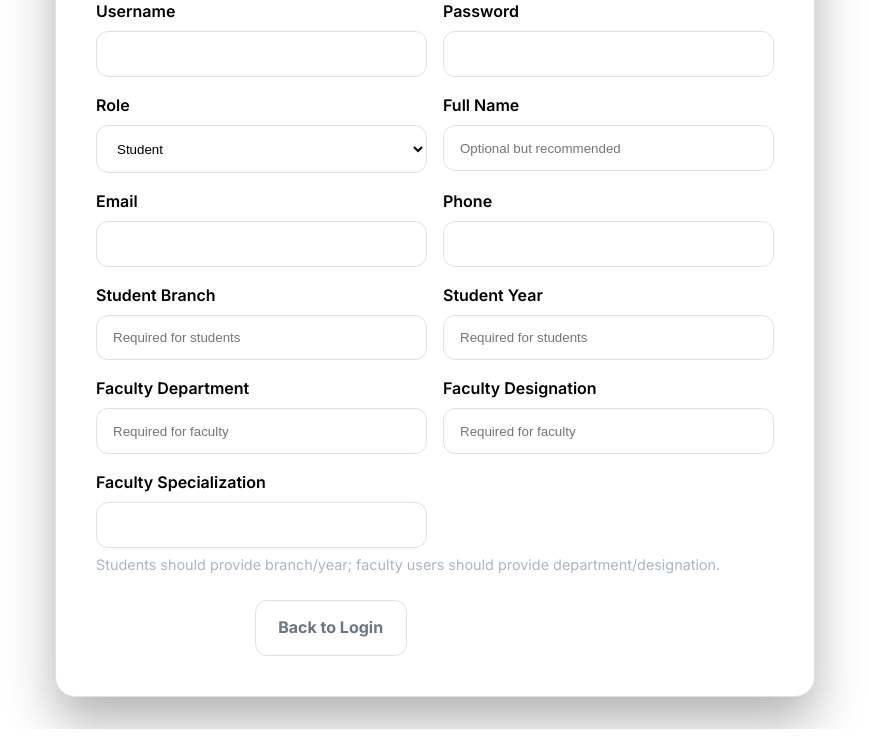
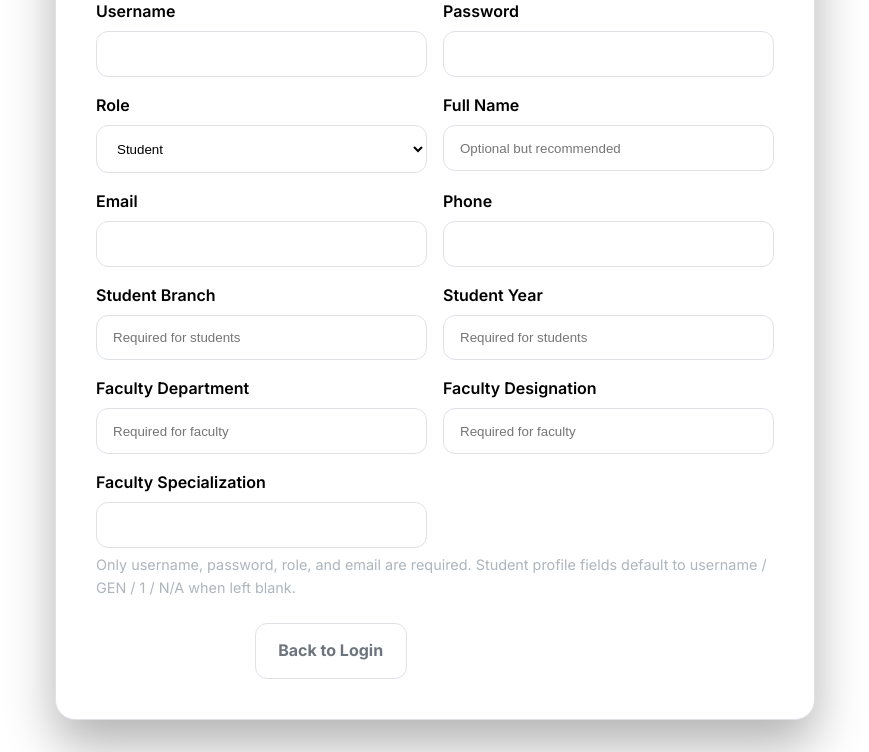
Before and after one commit to maha25-08/SPEAK2DB-MULTI, a Flask app: page /register in a window 1280 px wide. Shown: the part 208-960 px from the top of the page, without its empty margins (205-1074 px from the left). Before the commit the page ends 937 px from the top, so only its background shows below. Run offline with Flask 3, Linux system fonts and the light colour scheme.

Commit message:
fix: complete secure registration flow
Co-authored-by: maha25-08 <184359424+maha25-08@users.noreply.github.com>
Agent-Logs-Url: https://github.com/maha25-08/SPEAK2DB-MULTI/sessions/2cdbbe60-bb1d-45b2-b0b2-fa588578bc79

```diff
--- a/routes/auth_routes.py
+++ b/routes/auth_routes.py
@@ -1,11 +1,27 @@
 """Authentication route registration for SPEAK2DB."""
 import logging
+import secrets
 import sqlite3
 
 from flask import flash, redirect, render_template, request, session, url_for
+from werkzeug.security import check_password_hash, generate_password_hash
 
 logger = logging.getLogger(__name__)
 REGISTRATION_ROLES = ('Student', 'Faculty', 'Librarian')
+
+
+def _password_matches(stored_password, provided_password):
+    """Support hashed new passwords and legacy plain-text passwords."""
+    if (
+        isinstance(stored_password, str)
+        and isinstance(provided_password, str)
+        and secrets.compare_digest(stored_password, provided_password)
+    ):
+        return True
+    try:
+        return check_password_hash(stored_password, provided_password)
+    except (ValueError, TypeError):
+        return False
 
 
 def register_auth_routes(
@@ -42,7 +58,7 @@ def register_auth_routes(
                 (username, username),
             ).fetchone()
 
-            if user_row and user_row['password'] == password:
+            if user_row and _password_matches(user_row['password'], password):
                 normalized_role = normalize_role(user_row['role'])
                 session['user_id'] = user_row['username']
                 session['role'] = normalized_role
@@ -95,6 +111,10 @@ def register_auth_routes(
         password = request.form.get('password', '')
         role = request.form.get('role', '').strip()
         email = request.form.get('email', '').strip()
+        name = request.form.get('name', '').strip() or username
+        branch = request.form.get('branch', '').strip() or 'GEN'
+        year = request.form.get('year', '').strip() or '1'
+        phone = request.form.get('phone', '').strip() or 'N/A'
 
         if not username or not password or not role or not email:
             flash('Please fill in username, password, role, and email.', 'error')
@@ -106,9 +126,20 @@ def register_auth_routes(
 
         conn = get_db_connection(main_db_getter())
         try:
+            existing_user = conn.execute(
+                'SELECT username, email FROM Users WHERE username = ? OR lower(email) = lower(?)',
+                (username, email),
+            ).fetchone()
+            if existing_user:
+                if existing_user['username'] == username:
+                    flash('Username already exists.', 'error')
+                else:
+                    flash('Email already exists.', 'error')
+                return render_template('register.html')
+
             conn.execute(
                 'INSERT INTO Users (username, password, role, email) VALUES (?, ?, ?, ?)',
-                (username, password, role, email),
+                (username, generate_password_hash(password), role, email),
             )
             if role == 'Student':
                 conn.execute(
@@ -118,21 +149,18 @@ def register_auth_routes(
                     ''',
                     (
                         username,
-                        request.form.get('name', '').strip() or username,
-                        request.form.get('branch', '').strip() or 'GEN',
-                        request.form.get('year', '').strip() or '1',
+                        name,
+                        branch,
+                        year,
                         email,
-                        request.form.get('phone', '').strip() or 'N/A',
+                        phone,
                     ),
                 )
             conn.commit()
         except sqlite3.IntegrityError as exc:
             conn.rollback()
-            error_text = str(exc).lower()
-            if 'users.username' in error_text or 'users.email' in error_text:
-                flash('Username or email already exists.', 'error')
-            else:
-                flash('Unable to register with the provided details.', 'error')
+            logger.warning('Registration integrity error for %s: %s', username, exc)
+            flash('Unable to register with the provided details.', 'error')
             return render_template('register.html')
         except Exception as exc:
             conn.rollback()
--- a/templates/register.html
+++ b/templates/register.html
@@ -155,7 +155,7 @@
                 </div>
             </div>
             <div class="helper">
-                Students should provide branch/year; faculty users should provide department/designation.
+                Only username, password, role, and email are required. Student profile fields default to username / GEN / 1 / N/A when left blank.
             </div>
             <div class="actions">
                 <button class="btn btn-primary" type="submit">Create Account</button>
```
Also changed, not shown: test_registration_route.py (+21 -3 lines), 1 other file.
